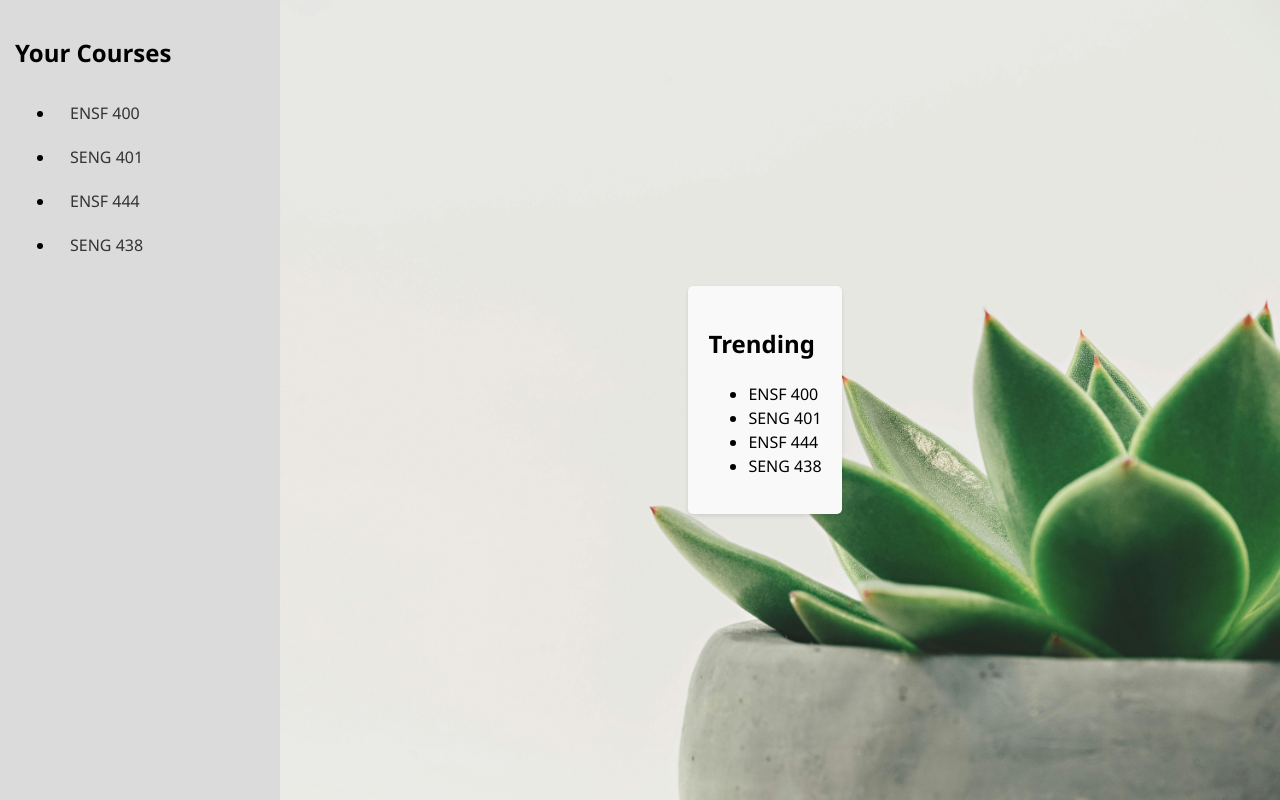
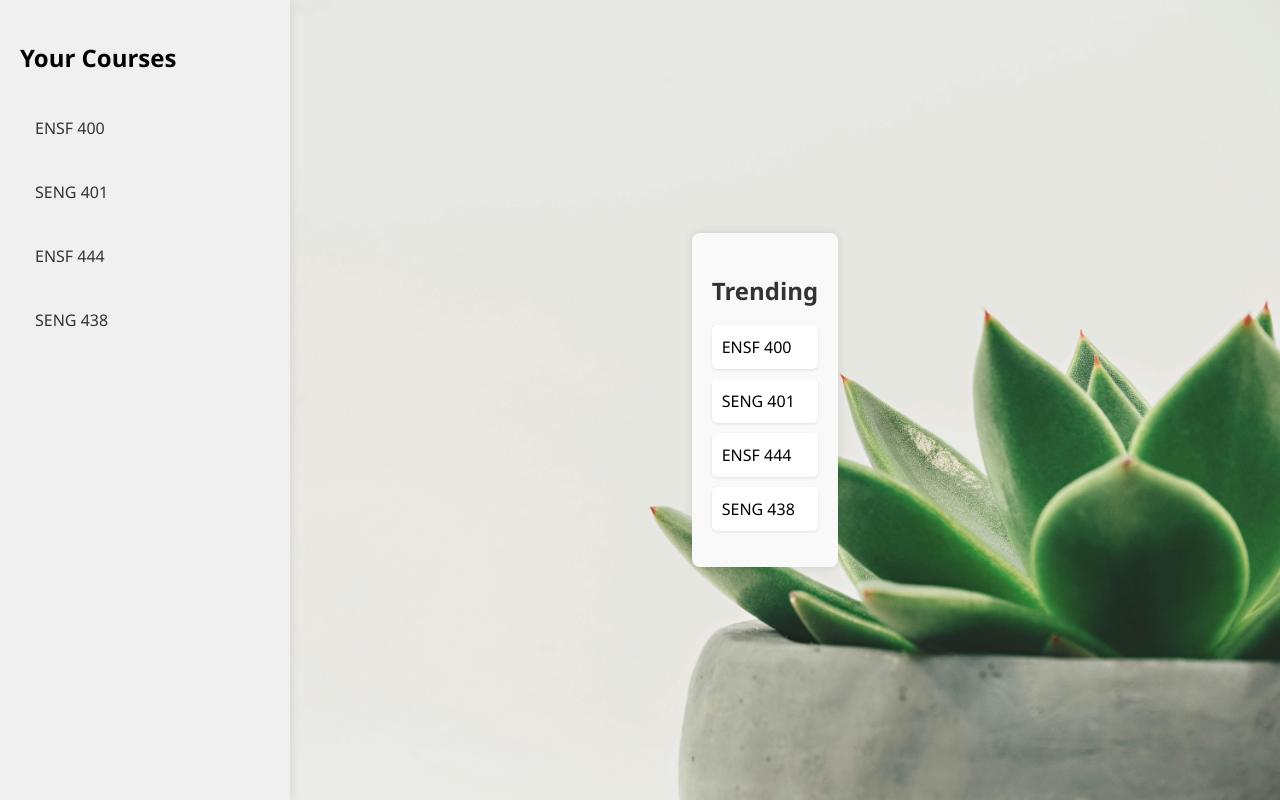
Before and after one commit to mehvishshakeel/StudySync, a React (Create React App) app in the folder Frontend/my-login-app/: page /home in a window 1280 px wide. Built offline with nearby package versions, Linux system fonts and the light colour scheme.

Commit message:
updated homepage
added more changes to homepage and fixed some errors

```diff
--- a/Frontend/my-login-app/src/homepage.css
+++ b/Frontend/my-login-app/src/homepage.css
@@ -5,11 +5,11 @@ body, html {
     background-image: url('image1.jpg');
     background-size: cover;
     background-position: center;
-    height: 100vh; /* Set the height of the body to 100% of the viewport height */
-    overflow: hidden; /* Hide any overflow content */
+    height: 100vh;
+    overflow: hidden;
     font-family: Arial, sans-serif;
-    font-size: 16px; /* Base font size */
-    line-height: 1.5; /* Improved readability */
+    font-size: 16px;
+    line-height: 1.5;
 }
 
 .App-header {
@@ -22,41 +22,83 @@ body, html {
 /* Improved HomePage.css Styles */
 .home-page {
     display: flex;
-    margin: 0; /* Remove the margin to ensure full-width */
+    margin: 0;
     font-family: 'Segoe UI', Tahoma, Geneva, Verdana, sans-serif;
 }
 
 .sidebar {
-    flex: 1; /* Sidebar takes up all available space */
-    background-color: #dbdbdb;
-    padding: 15px;
+    flex: 1;
+    background-color: #f0f0f0;
+    padding: 20px;
     border-radius: 0px;
+    box-shadow: 0 0 10px rgba(0, 0, 0, 0.1);
     transition: background-color 0.3s, transform 0.3s;
 }
 
 .sidebar:hover {
-    background-color: #93c097; /* Change background color on hover */
-    transform: translateX(5px); /* Move sidebar slightly to the right on hover */
+    background-color: #95cea2;
+    transform: translateX(10px);
 }
 
 .sidebar a {
     text-decoration: none;
-    color: #333; /* Default color */
-    transition: color 0.3s; /* Smooth transition effect for color change */
-    display: block; /* Ensure each link takes up the full width */
-    padding: 10px 15px; /* Add padding to each link */
+    color: #333;
+    display: block;
+    padding: 20px 15px;
+    border-radius: 4px;
+    transition: background-color 0.3s, color 0.3s;
 }
 
 .sidebar a:hover {
-    color: #008d07; /* Change text color on hover */
-    background-color: #ececec; /* Change background color on hover */
+    background-color: #dbdbdb;
+    color: #333;
 }
+
+.sidebar ul {
+    padding: 0;
+    list-style-type: none;
+}
+
 .trending {
-    flex: 7; /* Trending section takes up 7 times the space of the sidebar */
+    flex: 3;
     background-color: #f9f9f9;
     padding: 20px;
-    border-radius: 0px;
-    box-shadow: 0 2px 4px rgba(0, 0, 0, 0.1);
+    border-radius: 8px;
+    box-shadow: 0 0 10px rgba(0, 0, 0, 0.1);
+}
+
+.trending h2 {
+    margin-bottom: 15px;
+    color: #333;
+    font-size: 24px;
+}
+
+.trending ul {
+    padding: 0; /* Remove default padding */
+}
+
+.trending ul li {
+    list-style-type: none; /* Remove bullet points */
+    margin-bottom: 10px;
+    padding: 10px;
+    background-color: #fff;
+    border-radius: 5px;
+    box-shadow: 0 1px 3px rgba(0, 0, 0, 0.1);
+    transition: transform 0.2s ease-in-out;
+}
+
+.trending ul li:hover {
+    transform: translateY(-5px);
+}
+
+.trending a {
+    text-decoration: none;
+    color: #007bff;
+    transition: color 0.2s ease-in-out;
+}
+
+.trending a:hover {
+    color: #0056b3;
 }
 
 /* Position sidebar to the left */
@@ -66,12 +108,10 @@ body, html {
         left: 0;
         top: 0;
         bottom: 0;
-        width: 250px; /* Adjust the width as needed */
+        width: 250px;
     }
 
     .trending {
-        width: auto;
-        border-radius: 5px;
-        margin-left: 250px; /* Ensure the trending section doesn't overlap with the sidebar */
+        margin-left: 250px;
     }
 }
```
